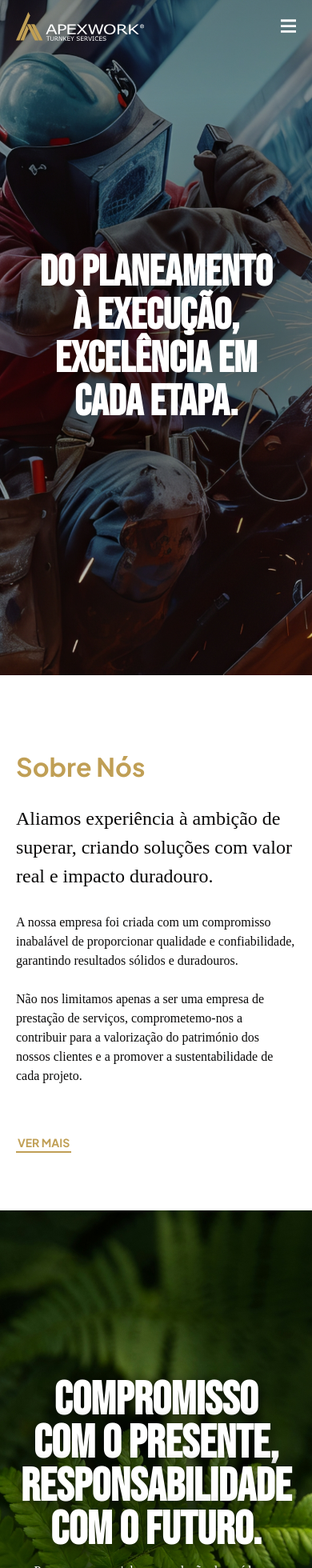
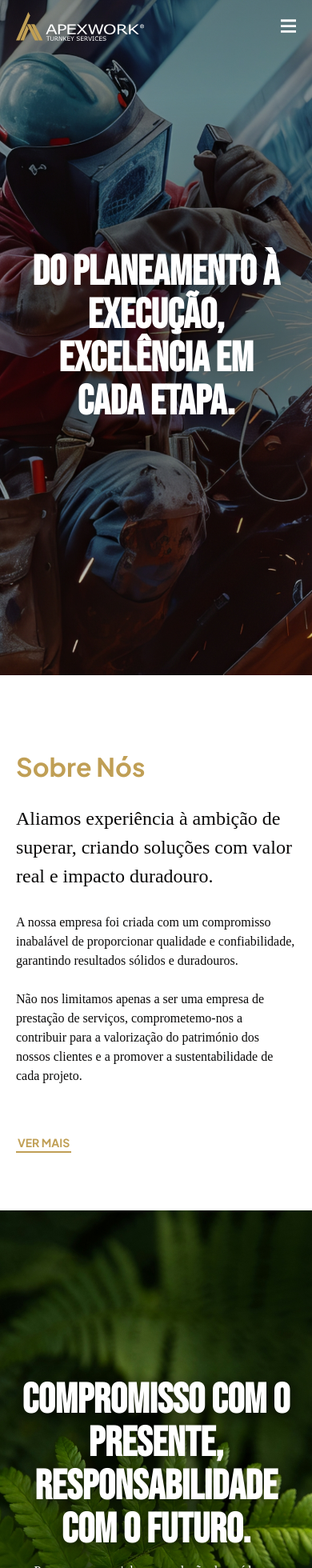
Before and after one commit to nunodccosta/apex_work, a Nuxt app: page / in a window 390 px wide. Shown: the top 1960 px of the page at 80% size. Built offline with nearby package versions, Linux system fonts and the light colour scheme; a web font is replaced by a local one.

Commit message:
Refactors

```diff
--- a/components/Environment.vue
+++ b/components/Environment.vue
@@ -116,7 +116,7 @@ export default {};
     .text-block {
       max-width: 340px;
       .environment-title {
-        font: normal normal bold 58px/54px Bebas Neue;
+        font: normal normal bold 52px/54px Bebas Neue;
         text-shadow: 0px 3px 19px #000000e2;
         margin-bottom: 14px;
       }
--- a/components/Values.vue
+++ b/components/Values.vue
@@ -205,7 +205,7 @@ export default {};
 @media (max-width: 992px) {
   .values-container {
     max-height: 667px;
-    padding: 20px;
+    padding: 20px 0px 20px 20px;
     .caption {
       font: normal normal medium 18px/22px Montserrat;
       margin-bottom: 14px;
--- a/pages/index.vue
+++ b/pages/index.vue
@@ -80,7 +80,7 @@ export default {};
   .banner {
     // Perfect
     .banner-text {
-      font: normal normal bold 54px/54px Bebas Neue;
+      font: normal normal bold 52px/54px Bebas Neue;
       max-width: 310px;
     }
   }
```
